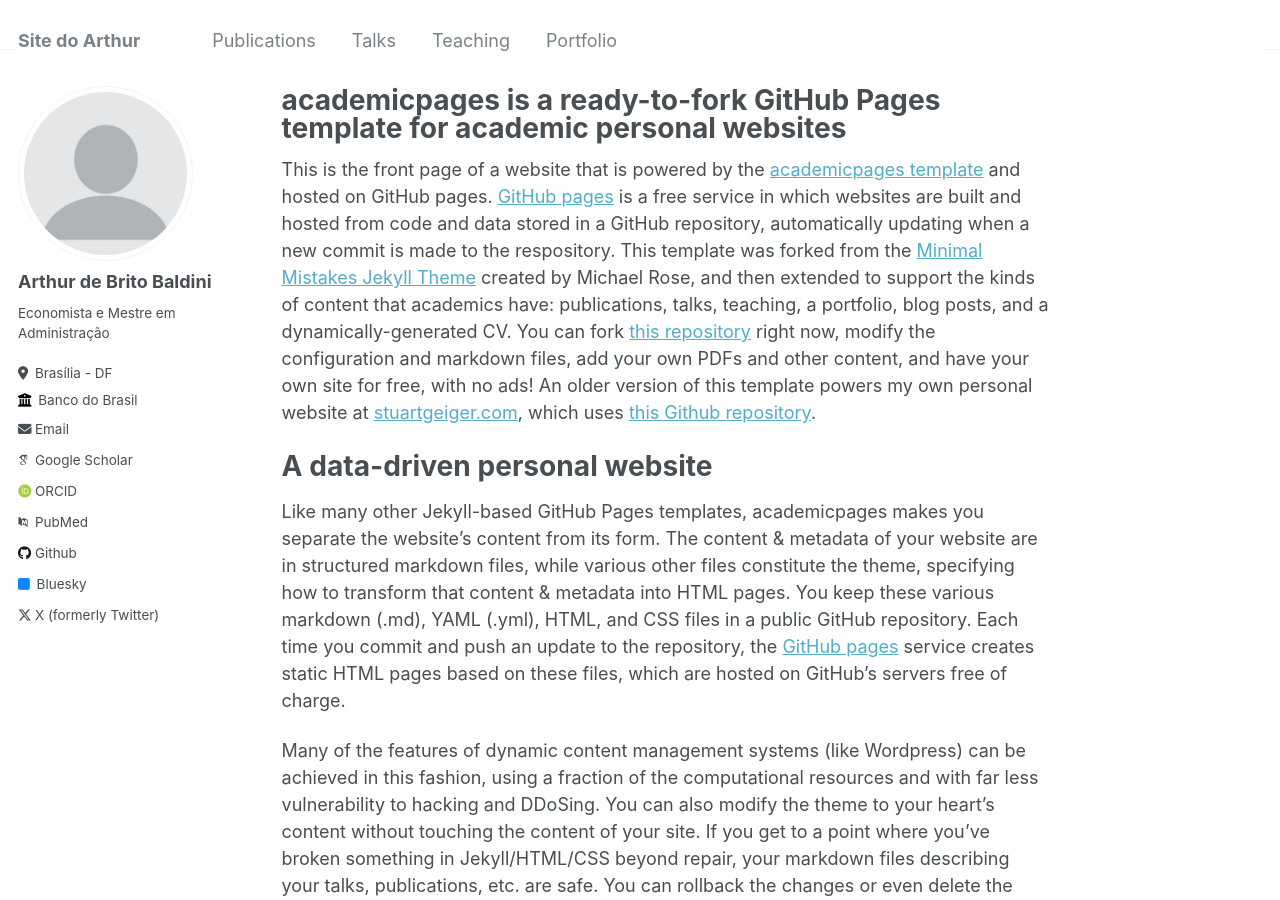
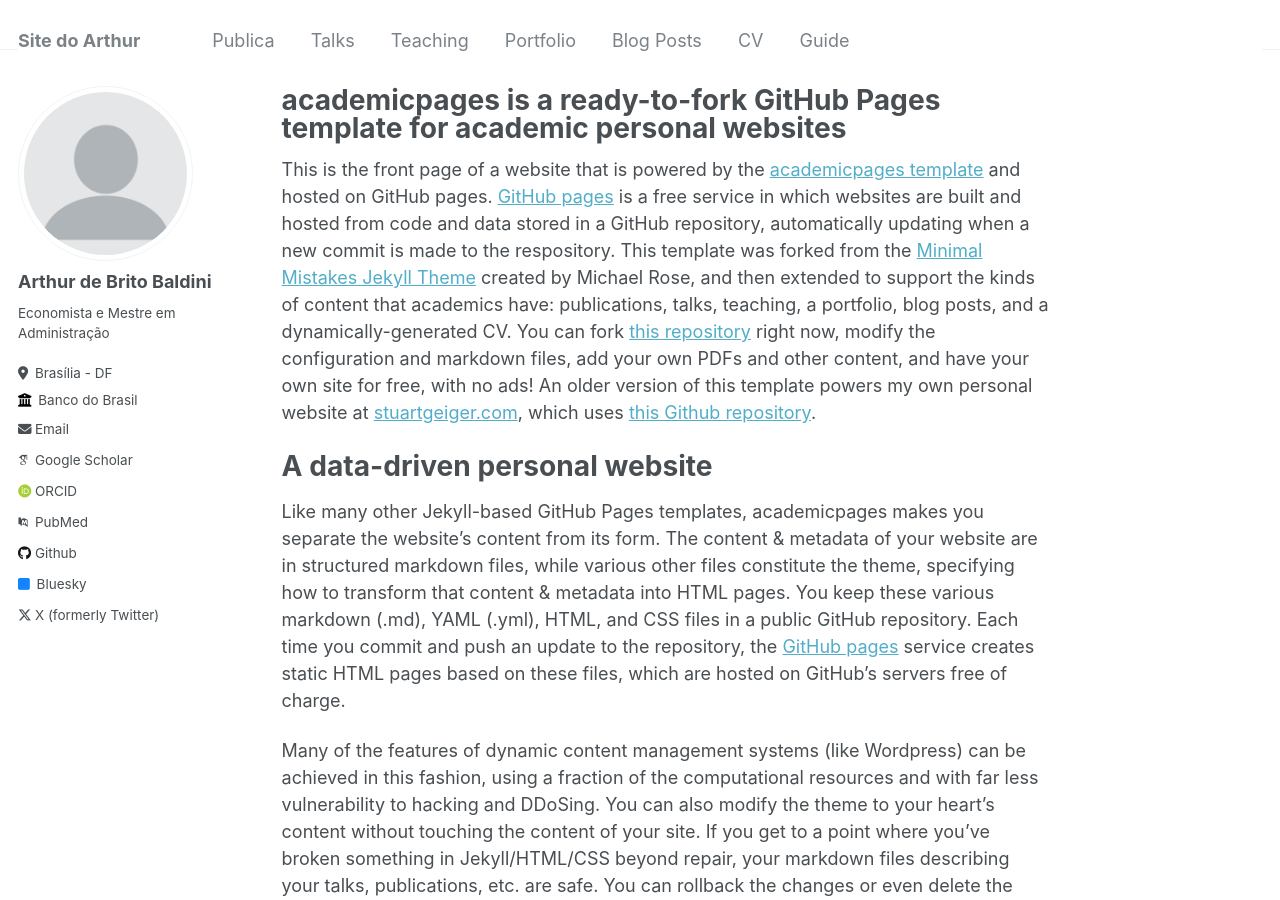
Before and after one commit to Arthur-Unb/arthurbaldini, a Jekyll site: the page built from _pages/about.md, in a window 1280 px wide and 900 px high. Built offline with Jekyll 4.4.1, drawn with Linux system fonts in a browser that asks for light colours; some web fonts are replaced; part of the change alters nothing that is shown.

Commit message:
Update navigation.yml

```diff
--- a/_data/navigation.yml
+++ b/_data/navigation.yml
@@ -1,6 +1,6 @@
 # main links links
 main:
-  - title: "Publications"
+  - title: "Publica"
     url: /publications/
 
   - title: "Talks"
@@ -12,11 +12,11 @@ main:
   - title: "Portfolio"
     url: /portfolio/
 
-  # - title: "Blog Posts"
-  #   url: /year-archive/
+  - title: "Blog Posts"
+    url: /year-archive/
 
-  # - title: "CV"
-  #   url: /cv/
+  - title: "CV"
+    url: /cv/
 
-  # - title: "Guide"
-  #   url: /markdown/
+  - title: "Guide"
+    url: /markdown/
```
